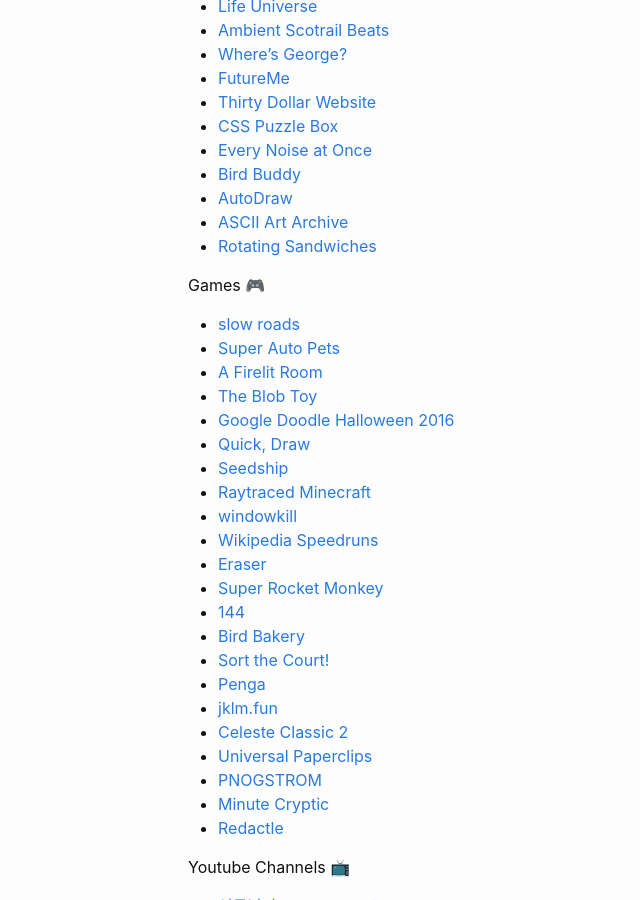
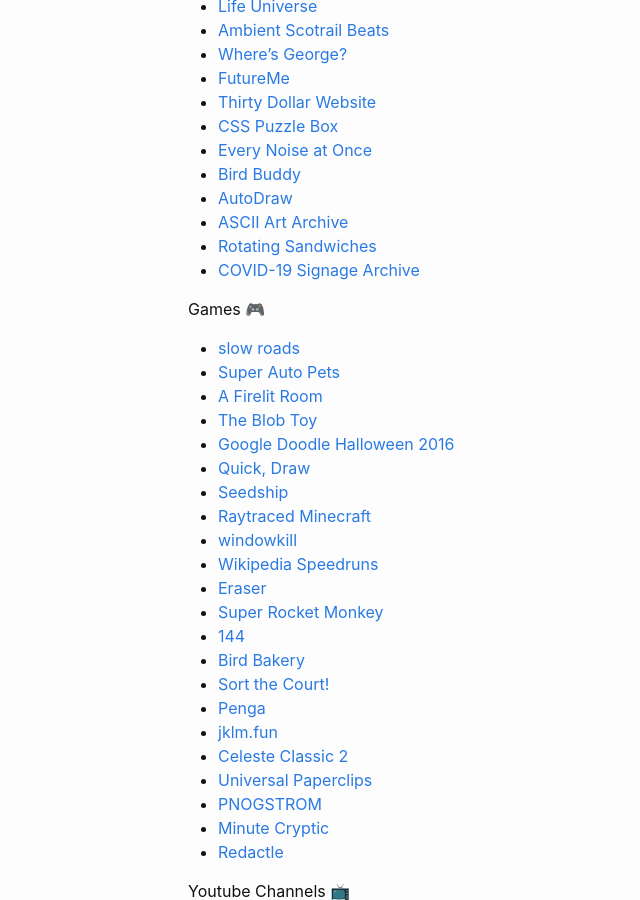
Before and after one commit to ItsEricSun/itsericsun.github.io, a Jekyll site: the page built from links.markdown, in a window 1280 px wide and 900 px high, scrolled down 396 px. Shown: the whole window, without its empty margins (82-722 px from the left). Built offline with Jekyll 4.4.1, drawn with Linux system fonts in a browser that asks for light colours.

Commit message:
add new covid signage link

```diff
--- a/links.markdown
+++ b/links.markdown
@@ -24,6 +24,7 @@
 - [AutoDraw](https://www.autodraw.com)
 - [ASCII Art Archive](https://www.asciiart.eu)
 - [Rotating Sandwiches](https://rotatingsandwiches.com)
+- [COVID-19 Signage Archive](https://covid-signage.net)
 
 Games 🎮
 - [slow roads](https://slowroads.io)
```
